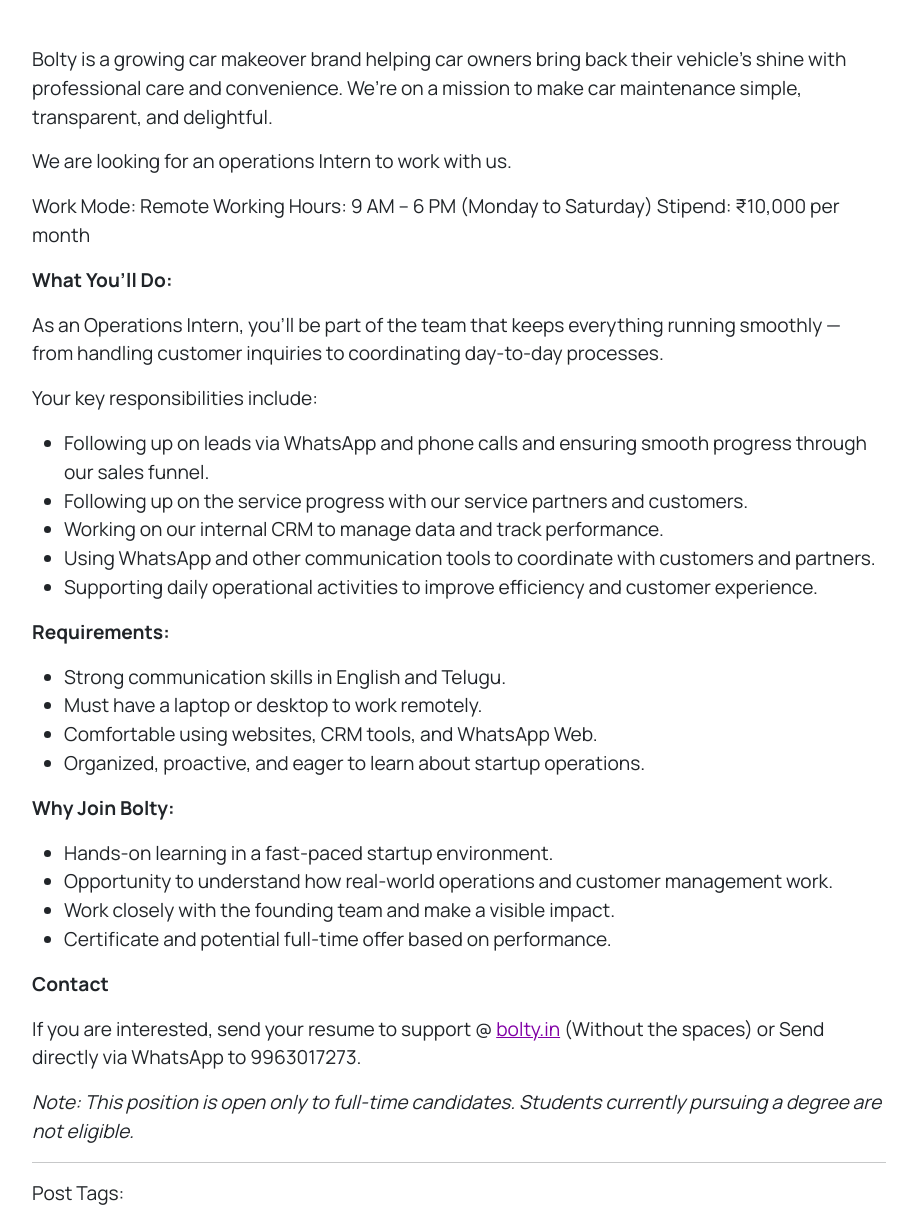
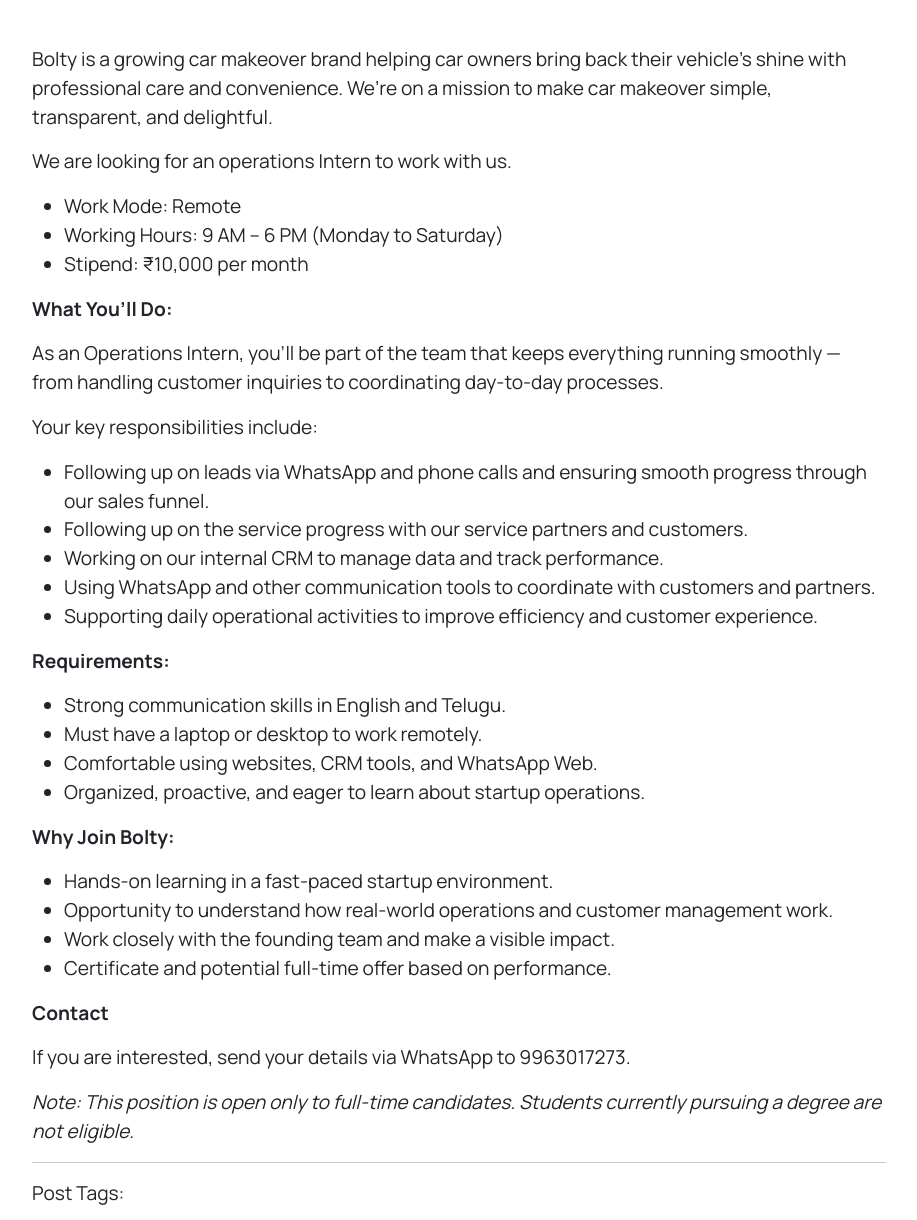
Before and after one commit to boltyapps/bolty-website, an Astro site: page /blog/operations-inten in a window 1280 px wide. Shown: the part 275-1495 px from the top of the page, without its empty margins (181-1098 px from the left). Built offline with nearby package versions, Linux system fonts and the light colour scheme; Astro itself is replaced by a stand-in of ours.

Commit message:
Working fixes.

```diff
--- a/src/content/blog/operations-inten.md
+++ b/src/content/blog/operations-inten.md
@@ -10,13 +10,13 @@ heroImage:
     alt: ""
 ---
 
-Bolty is a growing car makeover brand helping car owners bring back their vehicle’s shine with professional care and convenience. We’re on a mission to make car maintenance simple, transparent, and delightful.
+Bolty is a growing car makeover brand helping car owners bring back their vehicle’s shine with professional care and convenience. We’re on a mission to make car makeover simple, transparent, and delightful.
 
 We are looking for an operations Intern to work with us.
 
-Work Mode: Remote
-Working Hours: 9 AM – 6 PM (Monday to Saturday)
-Stipend: ₹10,000 per month
+- Work Mode: Remote
+- Working Hours: 9 AM – 6 PM (Monday to Saturday)
+- Stipend: ₹10,000 per month
 
 **What You’ll Do:**
 
@@ -45,6 +45,6 @@ Your key responsibilities include:
 
 **Contact**
 
-If you are interested, send your resume to support @ bolty.in (Without the spaces) or Send directly via WhatsApp to 9963017273.
+If you are interested, send your details via WhatsApp to 9963017273.
 
 *Note: This position is open only to full-time candidates. Students currently pursuing a degree are not eligible.*
```
